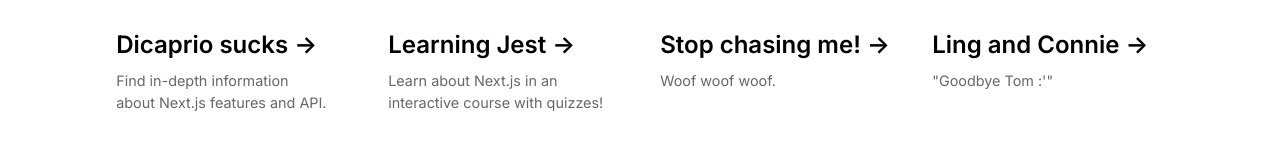
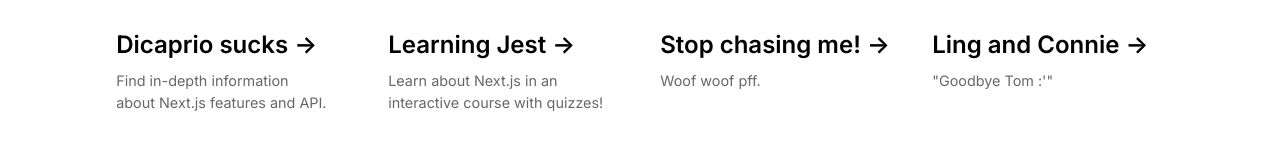
Before and after one commit to Tyriol/containerise-challenge-cache-me-if-you-can, a Next.js app: page / in a window 1280 px wide. Shown: the part 735-884 px from the top of the page. Built offline with nearby package versions, Linux system fonts and the light colour scheme.

Commit message:
pff added

```diff
--- a/app/page.js
+++ b/app/page.js
@@ -65,7 +65,7 @@
           rel="noopener noreferrer"
         >
           <Title titleText="Stop chasing me!" />
-          <p>Woof woof woof.</p>
+          <p>Woof woof pff.</p>
         </a>
 
         <a
```
